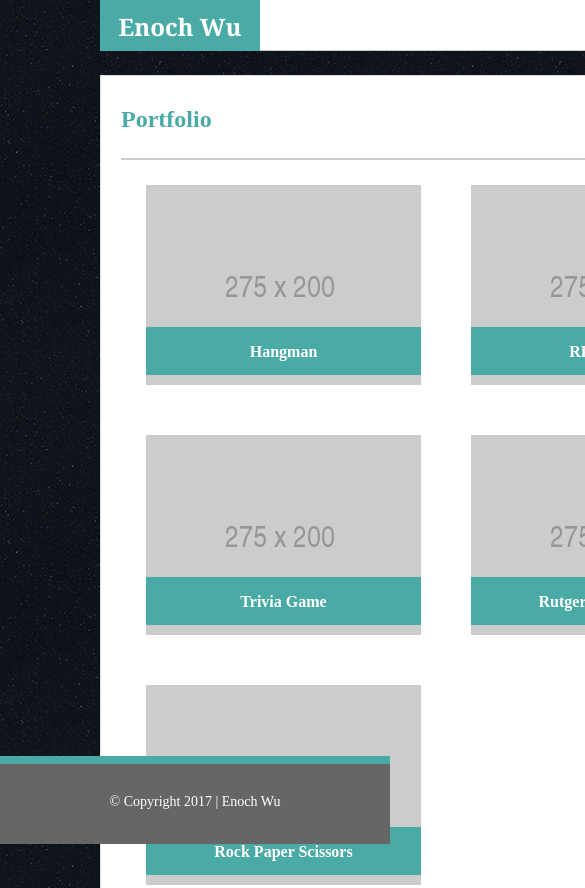
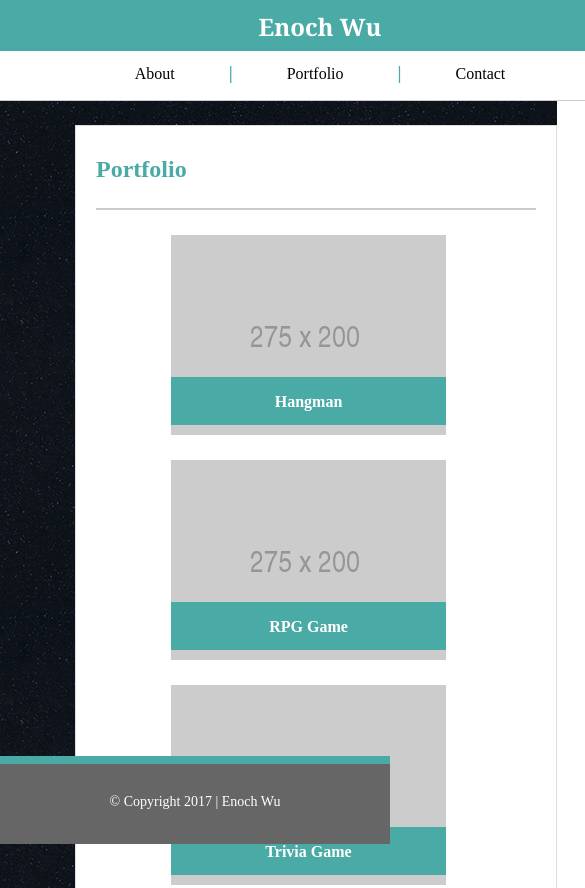
Before and after one commit to enochwu/responsive-portfolio, a plain HTML site: page portfolio.html in a window 390 px wide. Shown: the top 888 px of the page, 585 px wide, since content can reach past the window. Drawn offline with Linux system fonts and the light colour scheme.

Commit message:
final commit beofre checkign things on mobile.

```diff
--- a/assets/css/style.css
+++ b/assets/css/style.css
@@ -278,6 +278,7 @@ footer {
 	clear: both;
 	height: 88px;
 	justify-content: center;
+	width: 400px;
 }
 
 #foottext {
@@ -286,3 +287,144 @@ footer {
 	color: #ffffff;
 	font-size: 14px;
 }
+
+@media screen and (max-width: 980px) {
+	.wrapper {
+		width: 780px;
+	}
+	.content {
+		width: 760px;
+		margin-left: 110px;
+	}
+	#head {
+		min-width: 760px;
+		margin-left: 110px;
+	}
+	article {
+		width: 450px;
+
+	}
+	#profile {
+		width: 100%;
+		margin-bottom: 15px;
+	}
+	#portfolio {
+		width: 450px;
+	}
+	.thumbbox {
+		margin-left: 80px;
+		margin-bottom: 25px;
+	}
+
+	#contactform {
+		width: 450px;
+	}
+}
+
+@media screen and (max-width: 768px) {
+	.wrapper {
+		width: 568px;
+	}
+	.content {
+		width: 100%;
+		margin-left: 20px;
+		margin-right: 0px;
+		padding-right: 0px;
+	}
+	#head {
+		min-width: 610px;
+		margin-left: 20px;
+		margin-right: 20px;
+		margin-left: 70px;
+	}
+	article {
+		width: 100%;
+		margin-left: 50px;
+	}
+
+	#profile {
+	width: 250px;
+	float: left;
+	margin-right: 20px;
+	}
+
+	aside {
+		margin-top: 20px;
+		width: 100%;
+		margin-left: 50px;
+	}
+	#portfolio {
+		width: 100%;
+		margin-left: 50px;
+	}
+	#contactform {
+		width: 100%;
+		margin-left: 50px;
+	}
+	.thumbbox {
+		margin-left: 0px;
+		margin-right: 18px;
+
+	}
+	#rightpix {
+		margin-right: 0px;
+	}
+}
+
+@media screen and (max-width: 640px) {
+	.wrapper {
+		width: 440px;
+	}
+	.content {
+		width: 100%;
+	}
+	#head {
+		/*min-width: 482px;*/
+		width: 640px;
+		margin-left: 0px;
+		text-align: center;
+	}
+	header {
+		width: 640px;
+		z-index: 0;
+	}
+	nav {
+		width: 640px;
+		margin-top: 50px;
+	}
+	ul {
+		text-align: center;
+	}
+	li a {
+		padding-right: 50px;
+		padding-left: 50px;
+	}
+	article {
+		width: 100%;
+		clear: left;
+		margin-top: 50px;
+		margin-left: 55px;
+	}
+	#profile {
+		width: 100%;
+	}
+	aside {
+		margin-left: 0px;
+		margin-top: 20px;
+		width: 100%;
+		margin-left: 55px;
+	}
+	#portfolio {
+		width: 100%;
+		margin-top: 50px;
+		margin-left: 55px;
+	}
+	.thumbbox {
+		margin-left: 75px;
+	}
+	#contactform {
+		width: 100%;
+		margin-left: 55px;
+		margin-top: 50px;
+	}
+}
--- a/portfolio.html
+++ b/portfolio.html
@@ -49,7 +49,7 @@
 
 					</div>
 
-					<div class="thumbbox">
+					<div class="thumbbox" id="rightpix">
 
 						<img alt="placeholder description" src="assets/images/275x200.png">
 
@@ -69,7 +69,7 @@
 
 					</div>
 
-					<div class="thumbbox">
+					<div class="thumbbox" id="rightpix">
 
 						<img alt="placeholder description" src="assets/images/275x200.png">
 
```
